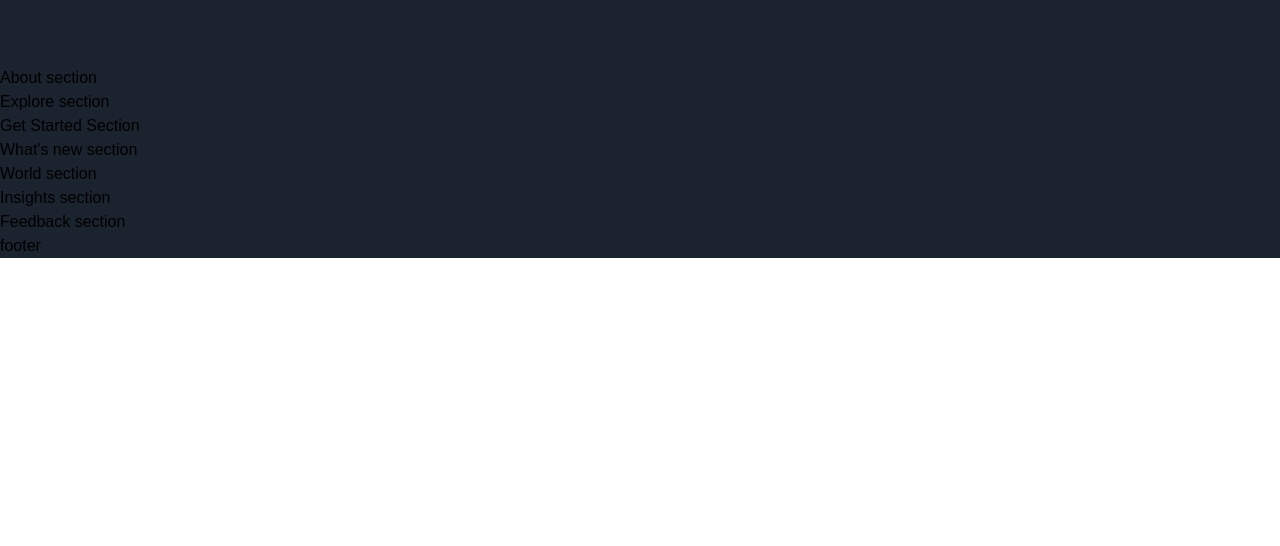
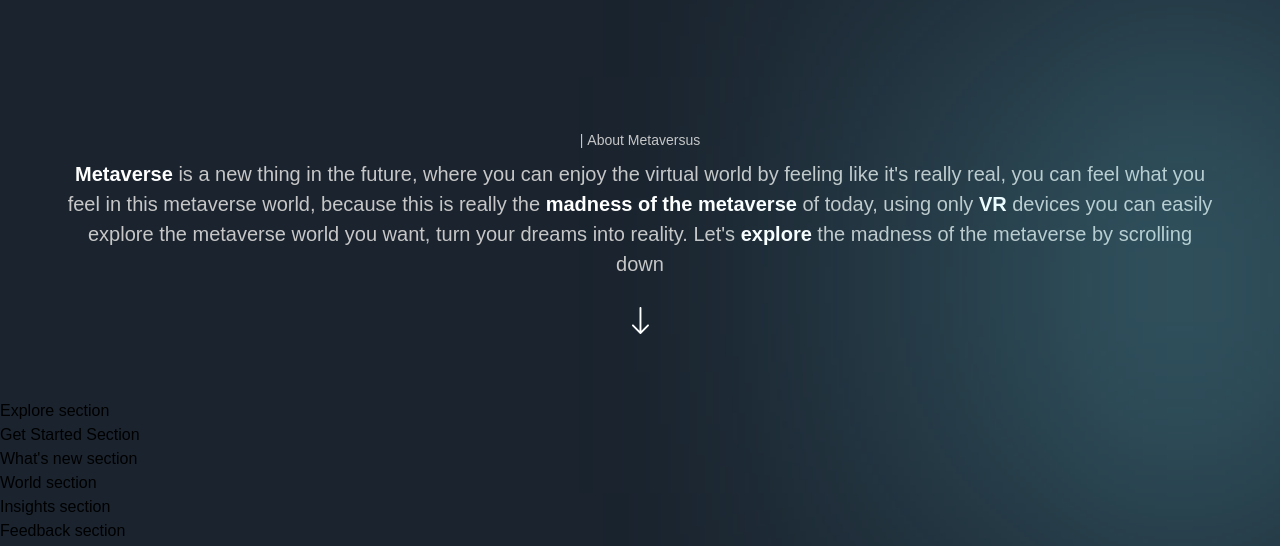
Before and after one commit to alvarobianor/multiversus-clone, a Next.js app: page / in a window 1280 px wide. Shown: the part 1038-1584 px from the top of the page. Before the commit the page ends 1296 px from the top, so only its background shows below. Built offline with nearby package versions, Linux system fonts and the light colour scheme; a web font is replaced by a local one.

Commit message:
About section done and implement the typingtext component

```diff
--- a/components/CustomTexts.jsx
+++ b/components/CustomTexts.jsx
@@ -1,9 +1,22 @@
 'use client';
 
-export const TypingText = () => (
-  <p>Typing Text</p>
+import { motion } from 'framer-motion';
+
+import { textContainer, textVariant2 } from '../utils/motion';
+
+export const TypingText = ({ title, textStyles }) => (
+  <motion.p
+    variants={textContainer}
+    className={`font-normal text-[14px] text-secondary-white ${textStyles}`}
+  >
+    {Array.from(title).map((letter, index) => (
+      <motion.span variants={textVariant2} key={index}>
+        {letter === ' ' ? '\u00A0' : letter}
+      </motion.span>
+    ))}
+  </motion.p>
 );
 
-export const TitleText = () => (
-  <h2>Title Text</h2>
+export const TitleText = ({ title, textStyles }) => (
+  <h2 className={textStyles}>{title}</h2>
 );
--- a/sections/About.jsx
+++ b/sections/About.jsx
@@ -4,10 +4,47 @@
 
 import { TypingText } from '../components';
 
-import { slideIn, staggerContainer, textVariant } from '../utils/motion';
+import { fadeIn, staggerContainer } from '../utils/motion';
 
 import styles from '../styles';
 
-const About = () => <section>About section</section>;
+const About = () => (
+  <section className={`${styles.paddings} relative z-10`}>
+    <div className="gradient-02 z-0" />
+    <motion.div
+      variants={staggerContainer}
+      initial="hidden"
+      whileInView="show"
+      viewport={{ once: false, amount: 0.25 }}
+      className={`${styles.innerWidth} mx-auto ${styles.flexCenter} flex-col`}
+    >
+      <TypingText title="| About Metaversus" textStyles="text-center" />
+      <motion.p
+        variants={fadeIn('up', 'tween', 0.2, 1)}
+        className="mt-[8px] font-normal sm:text-[20px] text-center text-secondary-white"
+      >
+        <span className="font-extrabold text-white">Metaverse </span>
+        is a new thing in the future, where you can enjoy the virtual world by
+        feeling like it's really real, you can feel what you feel in this
+        metaverse world, because this is really the{' '}
+        <span className="font-extrabold text-white">
+          madness of the metaverse
+        </span>{' '}
+        of today, using only
+        <span className="font-extrabold text-white"> VR </span>
+        devices you can easily explore the metaverse world you want, turn your
+        dreams into reality. Let's{' '}
+        <span className="font-extrabold text-white">explore</span> the madness
+        of the metaverse by scrolling down
+      </motion.p>
+      <motion.img
+        variants={fadeIn('up', 'tween', 0.3, 1)}
+        src="/arrow-down.svg"
+        alt="arrow down"
+        className="w-[18px] h-[28px] object-contain mt-[28px]"
+      />
+    </motion.div>
+  </section>
+);
 
 export default About;
```
